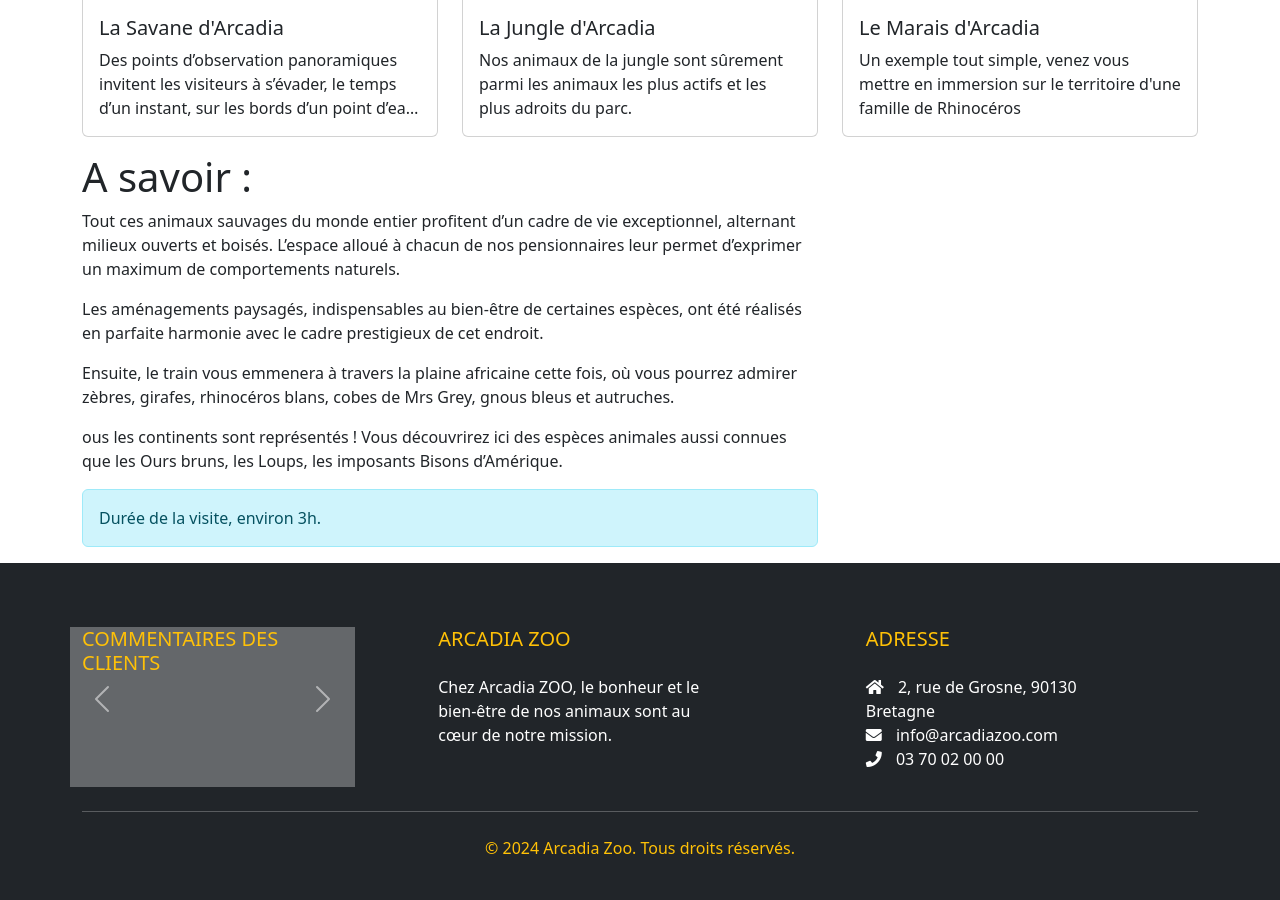
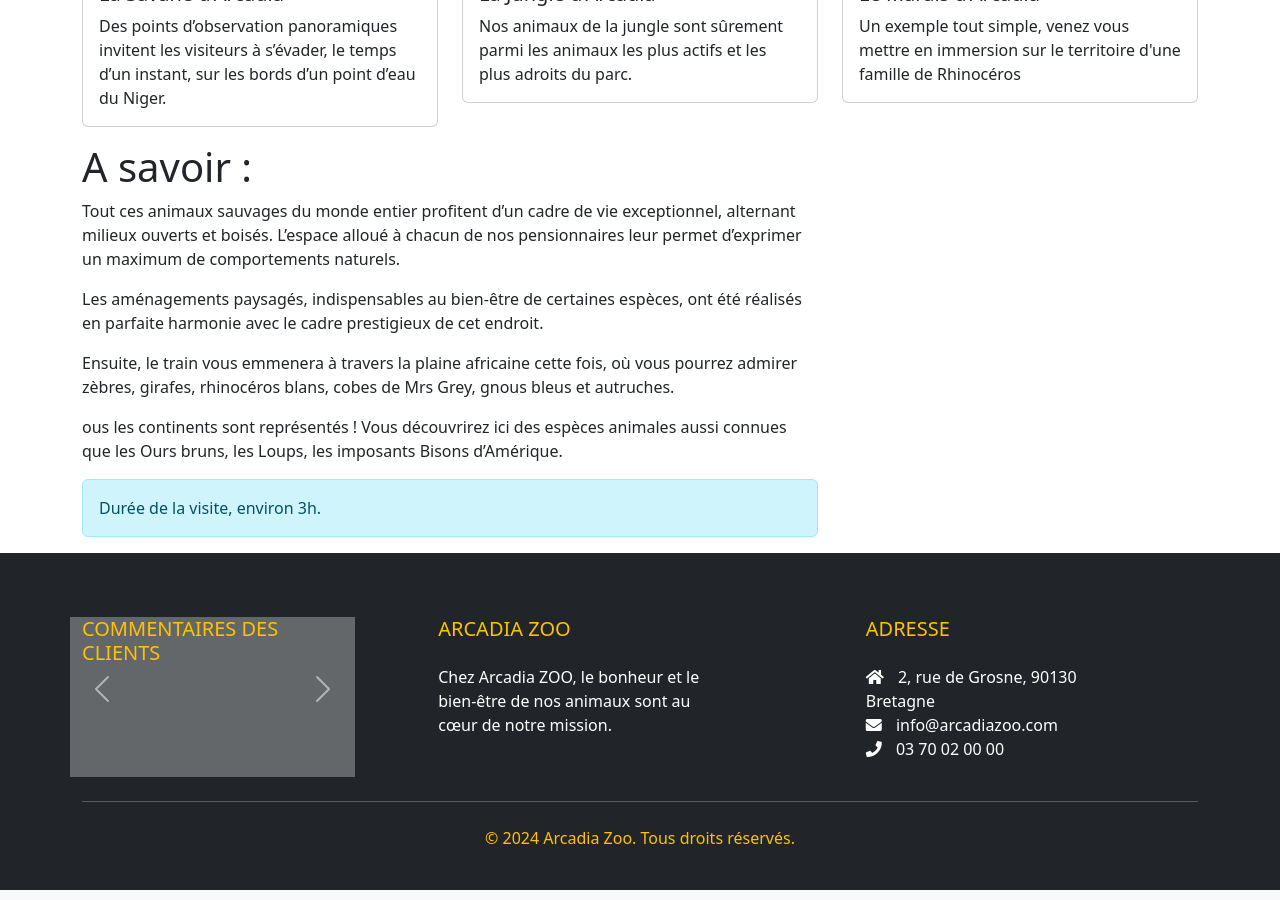
Before and after one commit to FredJoua/AracadiaZoo_rev_test, a PHP site: page /pagesFront/pageVisiteHabitats.php in a window 1280 px wide. Shown: the part 965-1865 px from the top of the page. Run offline with PHP 8.4, Linux system fonts and the light colour scheme; data that the repository does not hold is empty; some libraries are stand-ins or nearby versions.

Commit message:
commit update styleVisiteHabitats.css

```diff
--- a/css/styleVisiteHabitats.css
+++ b/css/styleVisiteHabitats.css
@@ -1,6 +1,7 @@
 .custom-card {
   height: 450px; /* Hauteur fixe pour les cartes */
 }
+<<<<<<< Updated upstream
 
 .custom-card .card-img-top {
   height: 300px !important; /* Hauteur fixe */
@@ -13,10 +14,18 @@
   margin-bottom: 0.5rem;
 }
 
+=======
+.custom-img {
+  height: 300px; /* Hauteur fixe pour les images */
+  object-fit: cover; /* Pour conserver les proportions de l'image */
+}
+.card-title,
+>>>>>>> Stashed changes
 .card-text {
   overflow: hidden; /* Masque le texte excédentaire */
   display: -webkit-box;
   -webkit-box-orient: vertical;
+<<<<<<< Updated upstream
   -webkit-line-clamp: 3; /* Limite à 3 lignes */
   line-clamp: 3;
   max-height: 4.5em; /* Ajuste la hauteur pour 3 lignes */
@@ -25,4 +34,9 @@
 
   /* Ajout d'une hauteur minimale uniforme */
   min-height: 4.5em; /* Fixe une hauteur cohérente pour tous */
+=======
+  -webkit-line-clamp: 3; /* Limite à 3 lignes pour WebKit */
+  line-clamp: 3; /* Propriété standard (pas encore totalement supportée) */
+  max-height: 4.5em; /* Ajuste la hauteur pour 3 lignes */
+>>>>>>> Stashed changes
 }
```
